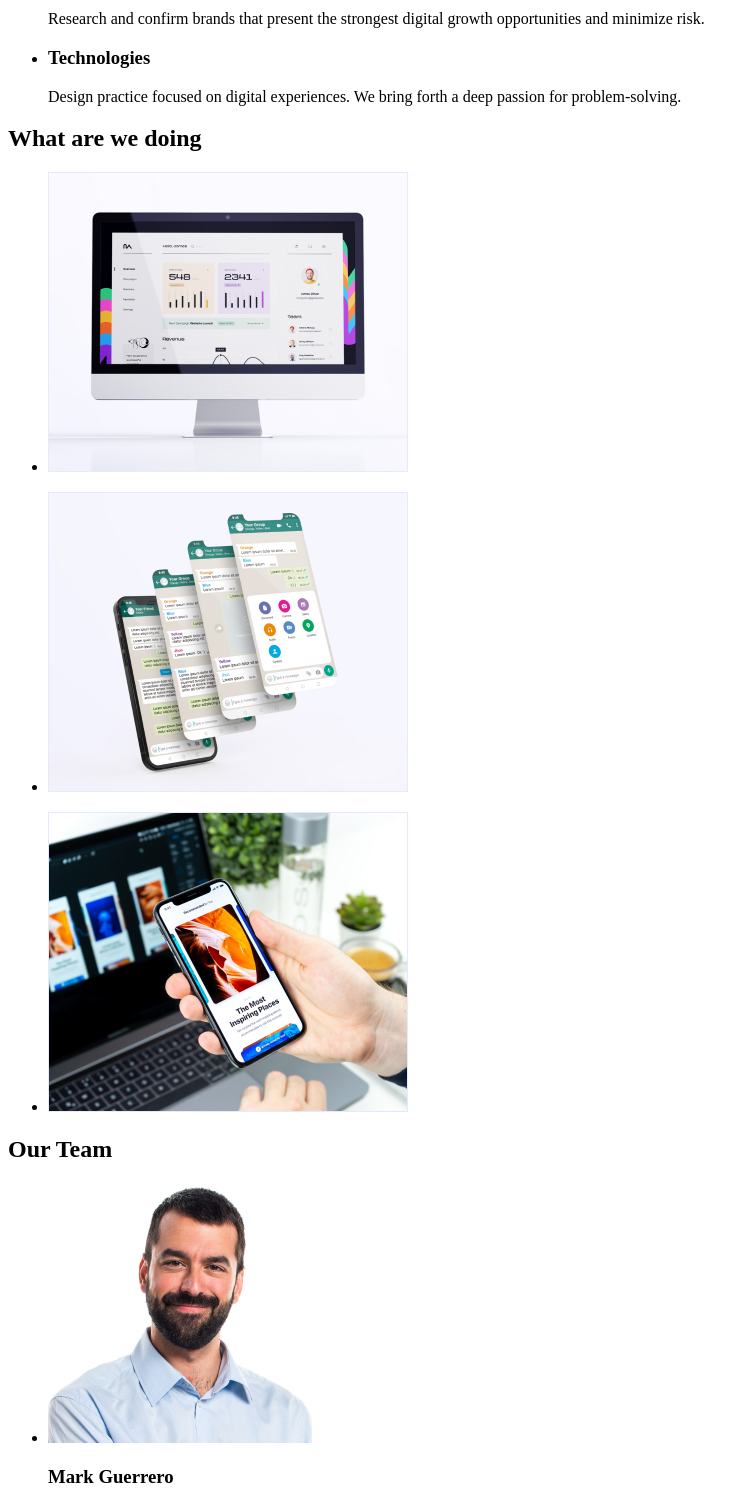
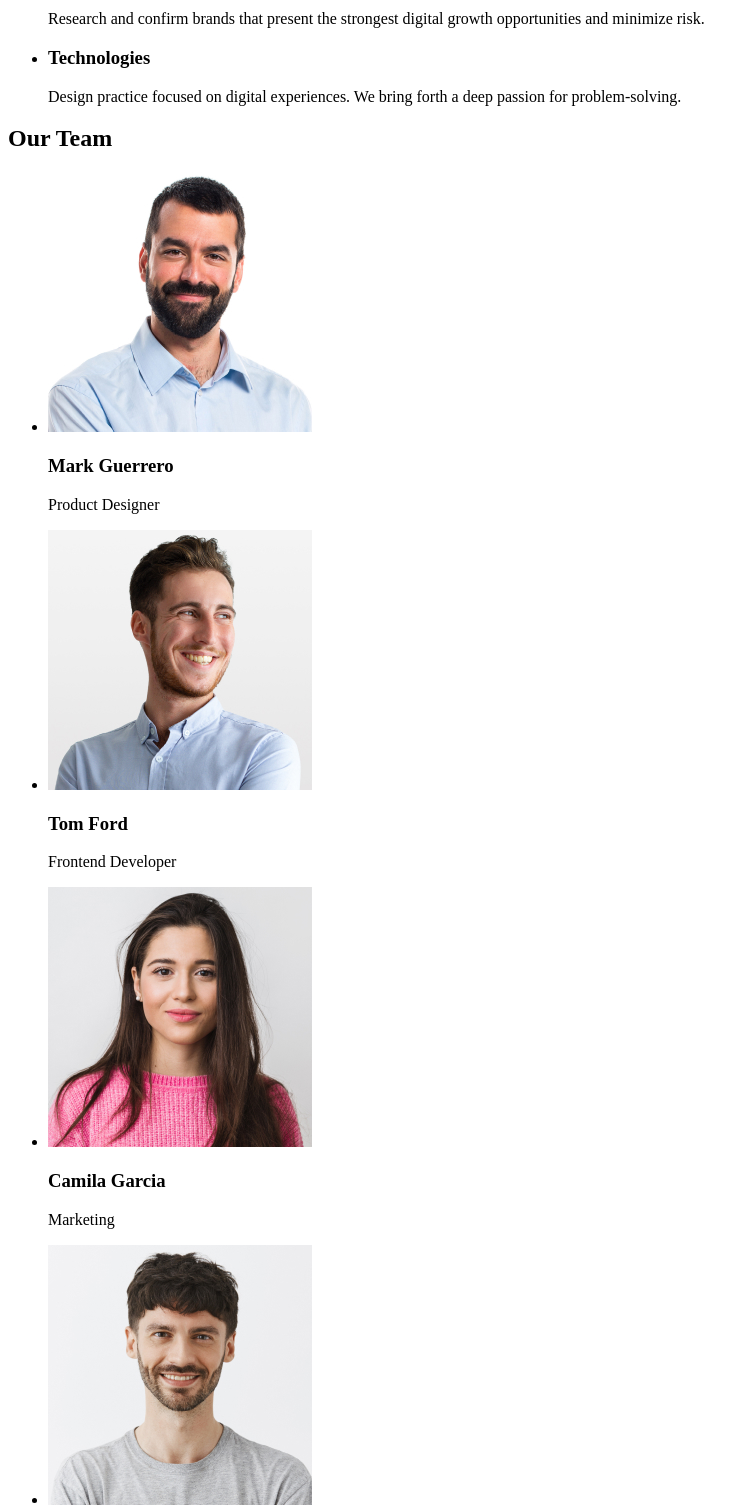
Before and after one commit to Olegovich86/goit-markup-hw-01, a plain HTML site: page index.html in a window 1280 px wide. Shown: the part 440-1948 px from the top of the page, without its empty margins (0-753 px from the left). Drawn offline with Linux system fonts and the light colour scheme.

Commit message:
update index. html

```diff
--- a/index.html
+++ b/index.html
@@ -73,23 +73,6 @@
       </ul>
     </section>
     <section>
-      <h2>What are we doing</h2>
-      <ul>
-        <li>
-          <img src="./images/img1.jpg" alt="monitor" width="360" />
-          <p></p>
-        </li>
-        <li>
-          <img src="./images/img2.jpg" alt="telephone" width="360" />
-          <p></p>
-        </li>
-        <li>
-          <img src="./images/img3.jpg" alt="telephone" width="360" />
-          <p></p>
-        </li>
-      </ul>
-    </section>
-    <section>
       <h2>Our Team</h2>
       <ul>
         <li>
```
